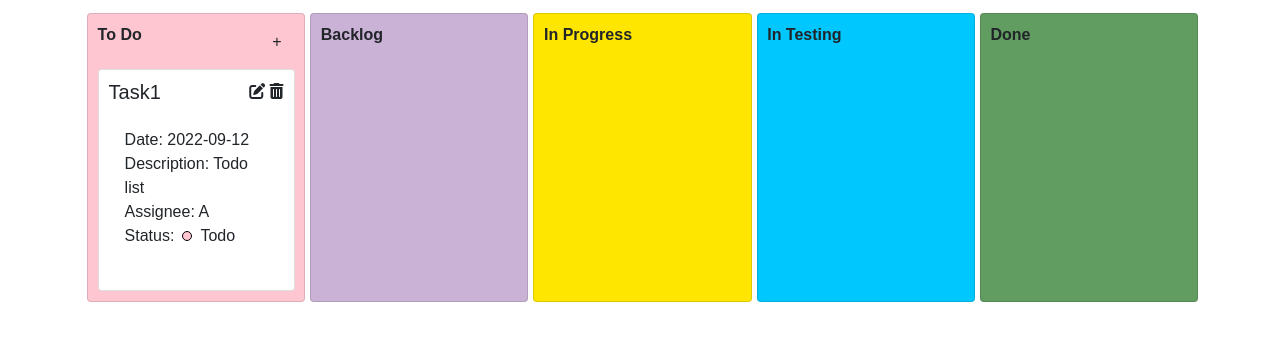
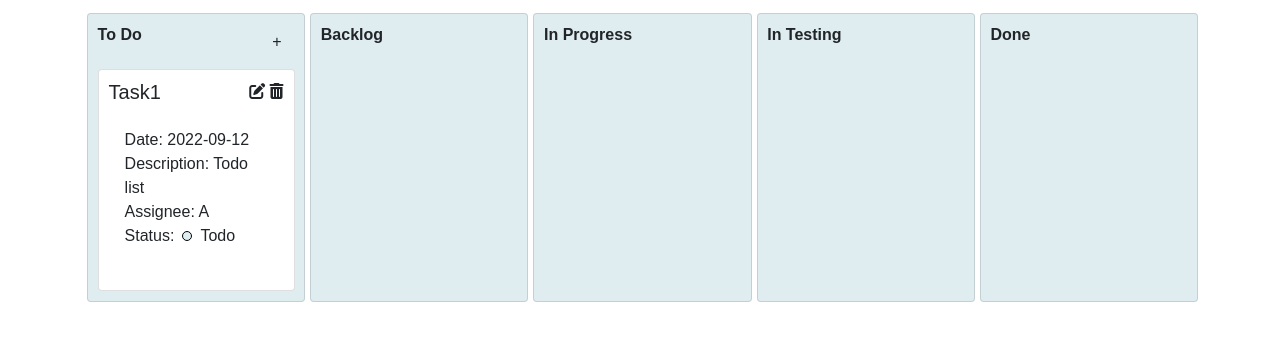
Before and after one commit to gem-shubhangini/JS-Assignment, a plain HTML site: page index.html in a window 1280 px wide. Shown: the part 88-428 px from the top of the page. Drawn offline with nearby package versions, Linux system fonts and the light colour scheme.

Commit message:
Update style.css

```diff
--- a/style.css
+++ b/style.css
@@ -48,24 +48,24 @@
     padding: 10px;
   }
   #todo {
-    background-color: #fec6d1;
+    background-color: #dfedf0;
   }
 
   #backlog {
-    background-color: #cab2d6;
+    background-color: #dfedf0;
   }
   #intesting {
-    background-color: rgb(0, 200, 255);
+    background-color: #dfedf0;
   }
 
   #inprogress {
-    background-color: #ffe600;
-    /* display: none; */
+    background-color: #dfedf0;
+
   }
 
   #done {
-    background-color: #619c61;
-    /* display: none; */
+    background-color: #dfedf0;
+
   }
 
   .task {
```
